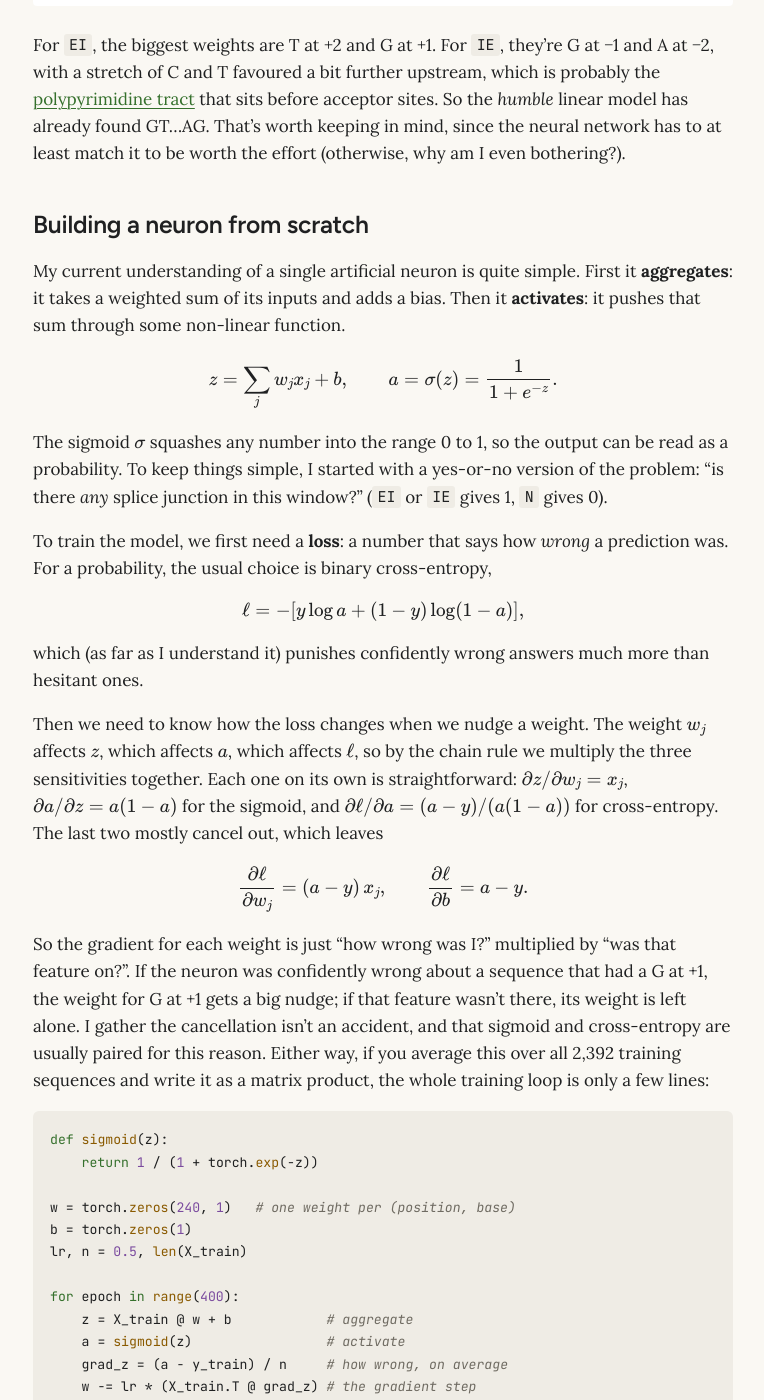
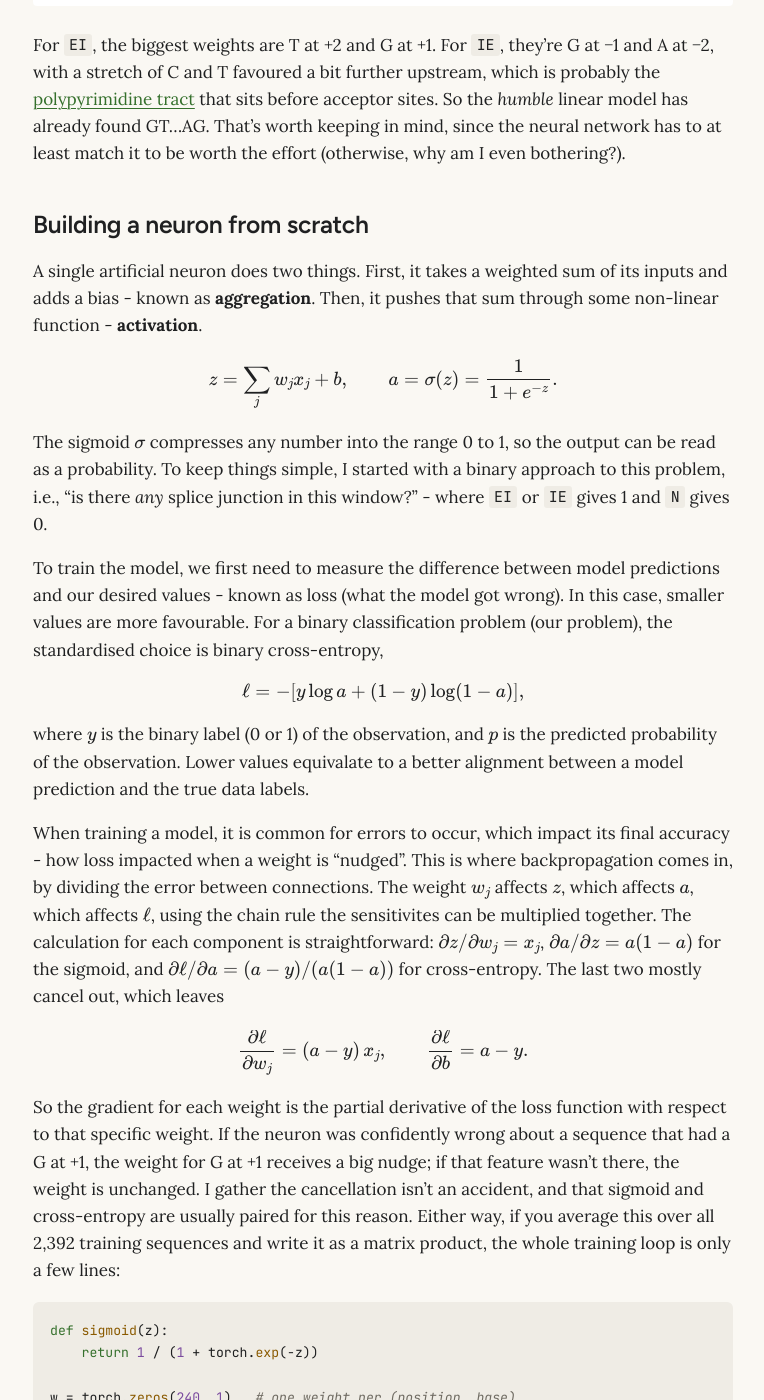
Before and after one commit to timj-wood/timj-wood.github.io, a Jekyll site: the page built from _posts/2026-10-22-splice-site-neural-network.md, in a window 1280 px wide and 1400 px high, scrolled down 3294 px. Shown: the whole window, without its empty margins (257-1021 px from the left). Built offline with Jekyll 4.4.1, drawn with Linux system fonts in a browser that asks for light colours; some of the changed text lies outside the part shown.

Commit message:
Update 2026-10-22-splice-site-neural-network.md

````diff
--- a/_posts/2026-10-22-splice-site-neural-network.md
+++ b/_posts/2026-10-22-splice-site-neural-network.md
@@ -84,31 +84,31 @@ For `EI`, the biggest weights are T at +2 and G at +1. For `IE`, they're G at
 
 ## Building a neuron from scratch
 
-My current understanding of a single artificial neuron is quite simple. First it **aggregates**: it takes a weighted sum of its inputs and adds a bias. Then it **activates**: it pushes that sum through some non-linear function.
+A single artificial neuron does two things. First, it takes a weighted sum of its inputs and adds a bias - known as **aggregation**. Then, it pushes that sum through some non-linear function - **activation**.
 
 $$
 z = \sum_j w_j x_j + b,
 \qquad a = \sigma(z) = \frac{1}{1 + e^{-z}}.
 $$
 
-The sigmoid $\sigma$ squashes any number into the range 0 to 1, so the output can be read as a probability. To keep things simple, I started with a yes-or-no version of the problem: "is there *any* splice junction in this window?" (`EI` or `IE` gives 1, `N` gives 0).
+The sigmoid $\sigma$ compresses any number into the range 0 to 1, so the output can be read as a probability. To keep things simple, I started with a binary approach to this problem, i.e., "is there *any* splice junction in this window?" - where `EI` or `IE` gives 1 and `N` gives 0.
 
-To train the model, we first need a **loss**: a number that says how *wrong* a prediction was. For a probability, the usual choice is binary cross-entropy,
+To train the model, we first need to measure the difference between model predictions and our desired values - known as loss (what the model got wrong). In this case, smaller values are more favourable. For a binary classification problem (our problem), the standardised choice is binary cross-entropy,
 
 $$
 \ell = -[y \log a + (1-y)\log(1-a)],
 $$
 
-which (as far as I understand it) punishes confidently wrong answers much more than hesitant ones.
+where $y$ is the binary label (0 or 1) of the observation, and $p$ is the predicted probability of the observation. Lower values equivalate to a better alignment between a model prediction and the true data labels.
 
-Then we need to know how the loss changes when we nudge a weight. The weight $w_j$ affects $z$, which affects $a$, which affects $\ell$, so by the chain rule we multiply the three sensitivities together. Each one on its own is straightforward: $\partial z/\partial w_j = x_j$, $\partial a/\partial z = a(1-a)$ for the sigmoid, and $\partial \ell/\partial a = (a-y)/(a(1-a))$ for cross-entropy. The last two mostly cancel out, which leaves
+When training a model, it is common for errors to occur, which impact its final accuracy - how loss impacted when a weight is "nudged". This is where backpropagation comes in, by dividing the error between connections. The weight $w_j$ affects $z$, which affects $a$, which affects $\ell$, using the chain rule the sensitivites can be multiplied together. The calculation for each component is straightforward: $\partial z/\partial w_j = x_j$, $\partial a/\partial z = a(1-a)$ for the sigmoid, and $\partial \ell/\partial a = (a-y)/(a(1-a))$ for cross-entropy. The last two mostly cancel out, which leaves
 
 $$
 \frac{\partial \ell}{\partial w_j} = (a - y)\, x_j, \qquad
 \frac{\partial \ell}{\partial b} = a - y.
 $$
 
-So the gradient for each weight is just "how wrong was I?" multiplied by "was that feature on?". If the neuron was confidently wrong about a sequence that had a G at +1, the weight for G at +1 gets a big nudge; if that feature wasn't there, its weight is left alone. I gather the cancellation isn't an accident, and that sigmoid and cross-entropy are usually paired for this reason. Either way, if you average this over all 2,392 training sequences and write it as a matrix product, the whole training loop is only a few lines:
+So the gradient for each weight is the partial derivative of the loss function with respect to that specific weight. If the neuron was confidently wrong about a sequence that had a G at +1, the weight for G at +1 receives a big nudge; if that feature wasn't there, the weight is unchanged. I gather the cancellation isn't an accident, and that sigmoid and cross-entropy are usually paired for this reason. Either way, if you average this over all 2,392 training sequences and write it as a matrix product, the whole training loop is only a few lines:
 
 ```python
 def sigmoid(z):
@@ -126,7 +126,7 @@ for epoch in range(400):
     b -= lr * grad_z.sum()
 ```
 
-After 400 steps of plain gradient descent, this scored **93.4%** (on the yes-or-no task, so it isn't directly comparable to the three-class 93.7% above).
+After 400 steps of plain gradient descent, this scored **93.4%** (on the binary "yes-or-no" task, so it isn't directly comparable to the three-class 93.7% above).
 
 I then built the same neuron the way the JGI course does, with `nn.Linear(240, 1)`, `BCEWithLogitsLoss` and `loss.backward()`, using the same learning rate, the same number of steps and the same zero initialisation:
 
````
